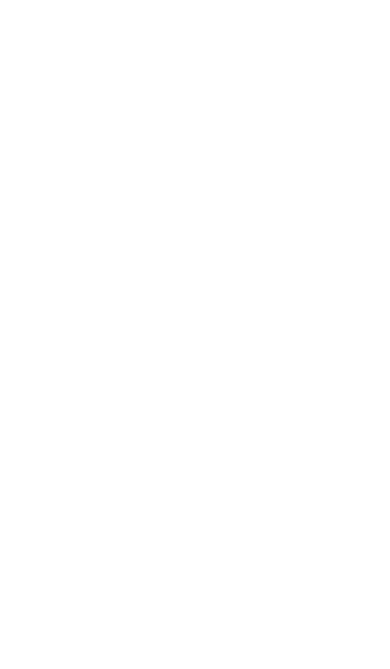
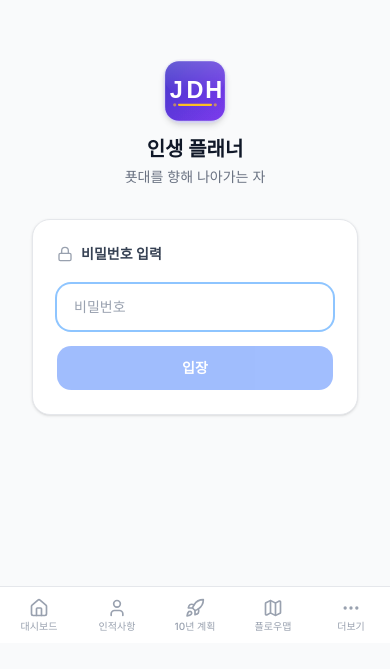
Before and after one commit to JORANI0907/planer, a Next.js app: page /login in a window 390 px wide. Before the commit this address had no page. Shown: the part 201-870 px from the top of the page. Before the commit the page ends 844 px from the top, so only its background shows below. Built offline with nearby package versions, Linux system fonts and the light colour scheme.

Commit message:
feat: Basic Auth → 커스텀 로그인 페이지로 교체 (모바일 호환)

```diff
--- /dev/null
+++ b/app/api/auth/login/route.ts
@@ -0,0 +1,33 @@
+import { NextRequest, NextResponse } from 'next/server'
+
+const COOKIE = 'planner_auth'
+
+function strip(s: string) {
+  return s.replace(/^["']|["']$/g, '').trim()
+}
+
+export async function POST(req: NextRequest) {
+  const { password } = await req.json()
+
+  const validUser = strip(process.env.AUTH_USER ?? 'admin')
+  const validPass = strip(process.env.AUTH_PASS ?? '')
+
+  if (!validPass) {
+    const res = NextResponse.json({ ok: true })
+    res.cookies.set(COOKIE, '1', { httpOnly: true, sameSite: 'lax', maxAge: 60 * 60 * 24 * 7, path: '/' })
+    return res
+  }
+
+  if (password !== validPass) {
+    return NextResponse.json({ ok: false, error: '비밀번호가 올바르지 않습니다.' }, { status: 401 })
+  }
+
+  const res = NextResponse.json({ ok: true })
+  res.cookies.set(COOKIE, '1', {
+    httpOnly: true,
+    sameSite: 'lax',
+    maxAge: 60 * 60 * 24 * 7,
+    path: '/',
+  })
+  return res
+}
--- /dev/null
+++ b/app/login/page.tsx
@@ -0,0 +1,91 @@
+'use client'
+
+import { useState, useRef, useEffect } from 'react'
+import { useRouter, useSearchParams } from 'next/navigation'
+import { Loader2, Lock } from 'lucide-react'
+
+export default function LoginPage() {
+  const router = useRouter()
+  const params = useSearchParams()
+  const [password, setPassword] = useState('')
+  const [error, setError] = useState('')
+  const [loading, setLoading] = useState(false)
+  const inputRef = useRef<HTMLInputElement>(null)
+
+  useEffect(() => {
+    inputRef.current?.focus()
+  }, [])
+
+  const handleSubmit = async (e: React.FormEvent) => {
+    e.preventDefault()
+    if (!password || loading) return
+    setLoading(true)
+    setError('')
+    try {
+      const res = await fetch('/api/auth/login', {
+        method: 'POST',
+        headers: { 'Content-Type': 'application/json' },
+        body: JSON.stringify({ password }),
+      })
+      const data = await res.json()
+      if (data.ok) {
+        const from = params.get('from') ?? '/'
+        router.replace(from)
+      } else {
+        setError(data.error ?? '비밀번호가 올바르지 않습니다.')
+        setPassword('')
+        inputRef.current?.focus()
+      }
+    } catch {
+      setError('네트워크 오류가 발생했습니다.')
+    } finally {
+      setLoading(false)
+    }
+  }
+
+  return (
+    <div className="min-h-screen bg-gray-50 flex items-center justify-center p-4">
+      <div className="w-full max-w-sm">
+        {/* 로고 */}
+        <div className="flex flex-col items-center mb-8">
+          {/* eslint-disable-next-line @next/next/no-img-element */}
+          <img src="/logo.svg" alt="JDH" className="w-16 h-16 rounded-2xl mb-3 shadow-md" />
+          <h1 className="text-xl font-bold text-gray-900">인생 플래너</h1>
+          <p className="text-sm text-gray-500 mt-1">푯대를 향해 나아가는 자</p>
+        </div>
+
+        {/* 카드 */}
+        <div className="bg-white rounded-2xl border border-gray-200 shadow-sm p-6">
+          <div className="flex items-center gap-2 mb-5">
+            <Lock size={16} className="text-gray-400" />
+            <span className="text-sm font-semibold text-gray-700">비밀번호 입력</span>
+          </div>
+
+          <form onSubmit={handleSubmit} className="space-y-4">
+            <input
+              ref={inputRef}
+              type="password"
+              value={password}
+              onChange={e => setPassword(e.target.value)}
+              placeholder="비밀번호"
+              autoComplete="current-password"
+              className="w-full px-4 py-3 rounded-xl border border-gray-200 text-sm text-gray-900 placeholder-gray-400 outline-none focus:ring-2 focus:ring-blue-300 focus:border-transparent transition-all"
+            />
+
+            {error && (
+              <p className="text-xs text-red-500 px-1">{error}</p>
+            )}
+
+            <button
+              type="submit"
+              disabled={!password || loading}
+              className="w-full py-3 rounded-xl bg-blue-600 text-white text-sm font-semibold hover:bg-blue-700 disabled:opacity-40 disabled:cursor-not-allowed transition-colors flex items-center justify-center gap-2"
+            >
+              {loading ? <Loader2 size={16} className="animate-spin" /> : '입장'}
+            </button>
+          </form>
+        </div>
+      </div>
+    </div>
+  )
+}
--- /dev/null
+++ b/middleware.ts
@@ -0,0 +1,40 @@
+import { NextResponse } from 'next/server'
+import type { NextRequest } from 'next/server'
+
+const COOKIE = 'planner_auth'
+
+export function middleware(req: NextRequest) {
+  const { pathname } = req.nextUrl
+
+  // 인증 불필요 경로
+  if (
+    pathname.startsWith('/login') ||
+    pathname.startsWith('/api/auth') ||
+    pathname.startsWith('/_next') ||
+    pathname.startsWith('/favicon') ||
+    pathname === '/icon.svg' ||
+    pathname.endsWith('.svg') ||
+    pathname.endsWith('.ico') ||
+    pathname.endsWith('.png')
+  ) {
+    return NextResponse.next()
+  }
+
+  // AUTH_PASS 미설정 시 보호 없이 통과
+  const validPass = (process.env.AUTH_PASS ?? '').replace(/^["']|["']$/g, '').trim()
+  if (!validPass) return NextResponse.next()
+
+  // 인증 쿠키 확인
+  if (req.cookies.get(COOKIE)?.value === '1') {
+    return NextResponse.next()
+  }
+
+  // 미인증 → 로그인 페이지로 리다이렉트
+  const loginUrl = new URL('/login', req.url)
+  loginUrl.searchParams.set('from', pathname)
+  return NextResponse.redirect(loginUrl)
+}
+
+export const config = {
+  matcher: ['/((?!_next/static|_next/image|favicon.ico).*)'],
+}
```
